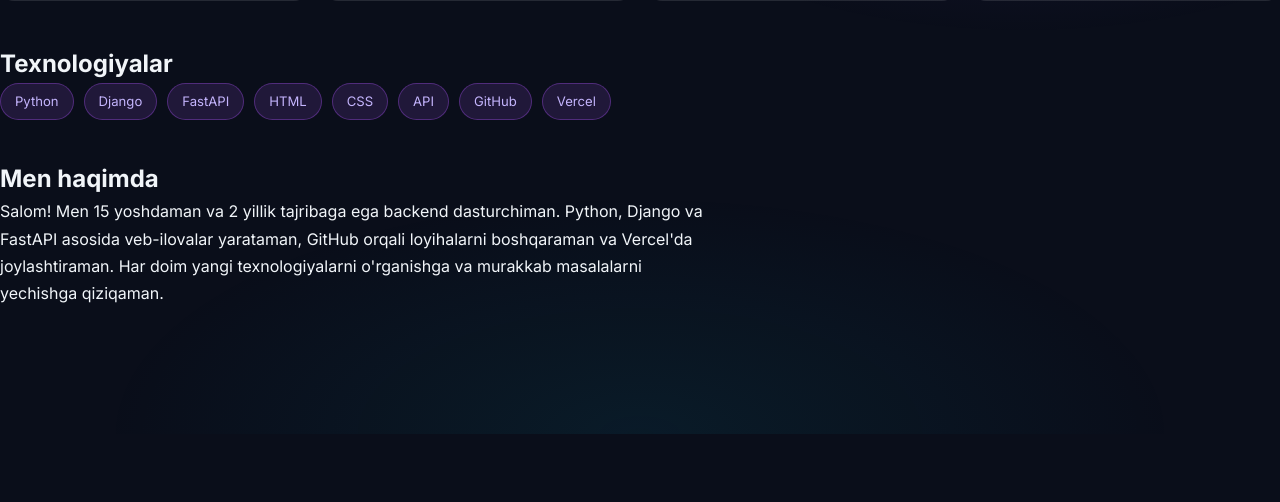
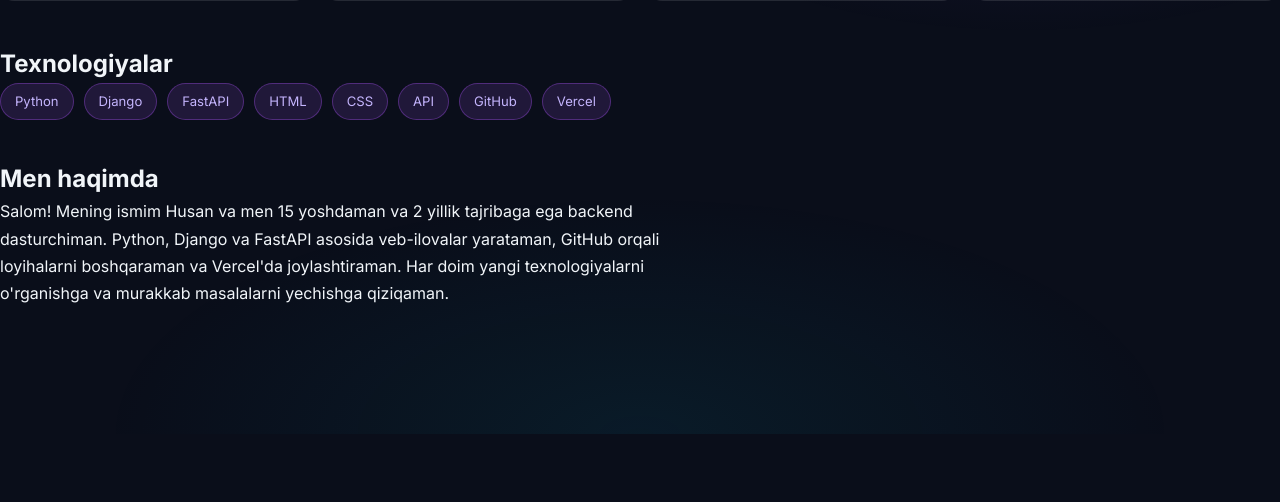
Before and after one commit to husannigmatjonov343-collab/husan_universitet, a FastAPI app: page /profile in a window 1280 px wide. Shown: the part 366-868 px from the top of the page. Run offline with FastAPI, Linux system fonts and the light colour scheme.

Commit message:
update profile

```diff
--- a/app/templates/profile.html
+++ b/app/templates/profile.html
@@ -47,7 +47,7 @@
   <div class="profile-section">
     <h2>Men haqimda</h2>
     <p class="profile-about">
-      Salom! Men 15 yoshdaman va 2 yillik tajribaga ega backend dasturchiman.
+      Salom! Mening ismim Husan va men 15 yoshdaman va 2 yillik tajribaga ega backend dasturchiman.
       Python, Django va FastAPI asosida veb-ilovalar yarataman, GitHub orqali
       loyihalarni boshqaraman va Vercel'da joylashtiraman. Har doim yangi
       texnologiyalarni o'rganishga va murakkab masalalarni yechishga qiziqaman.
```
